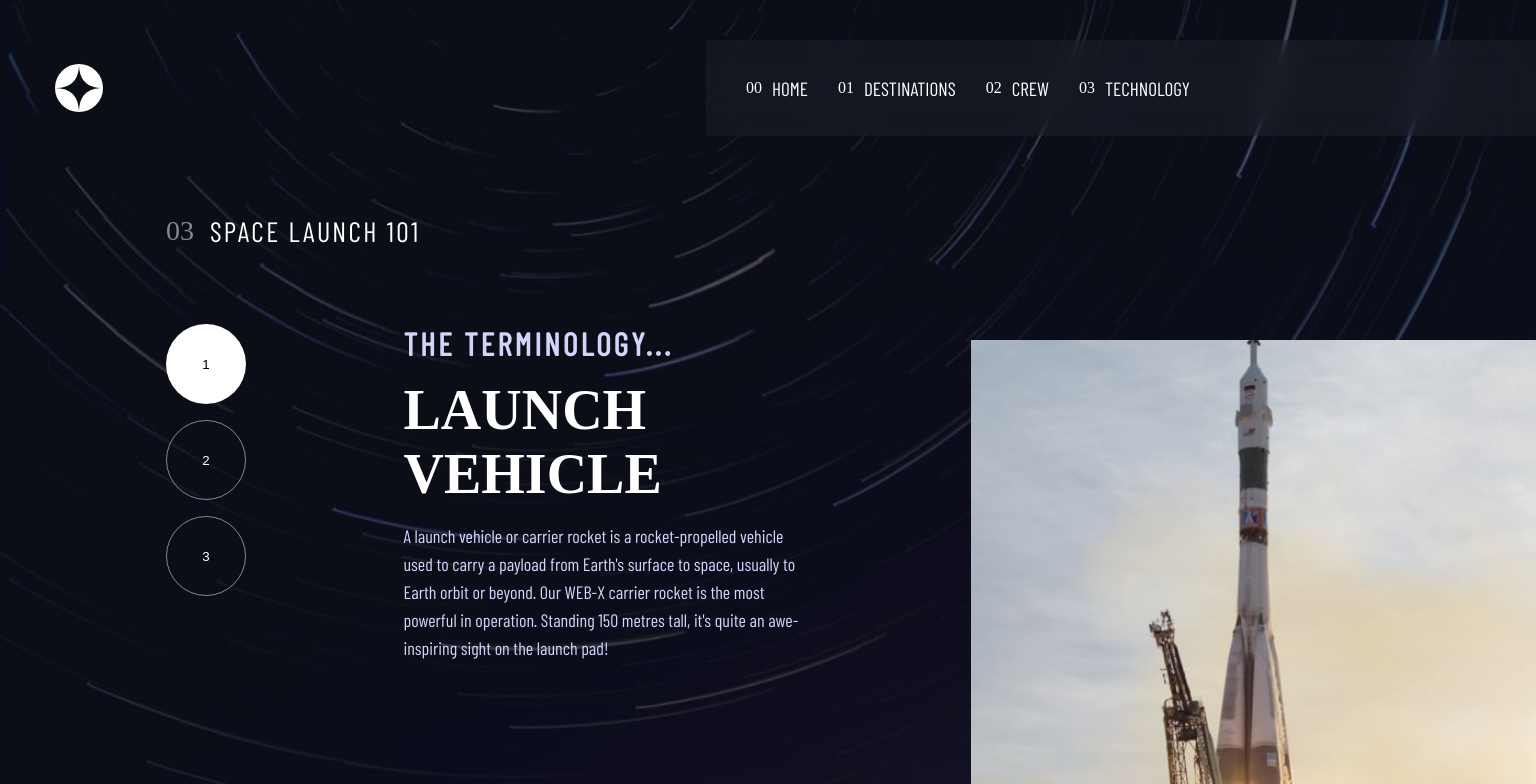
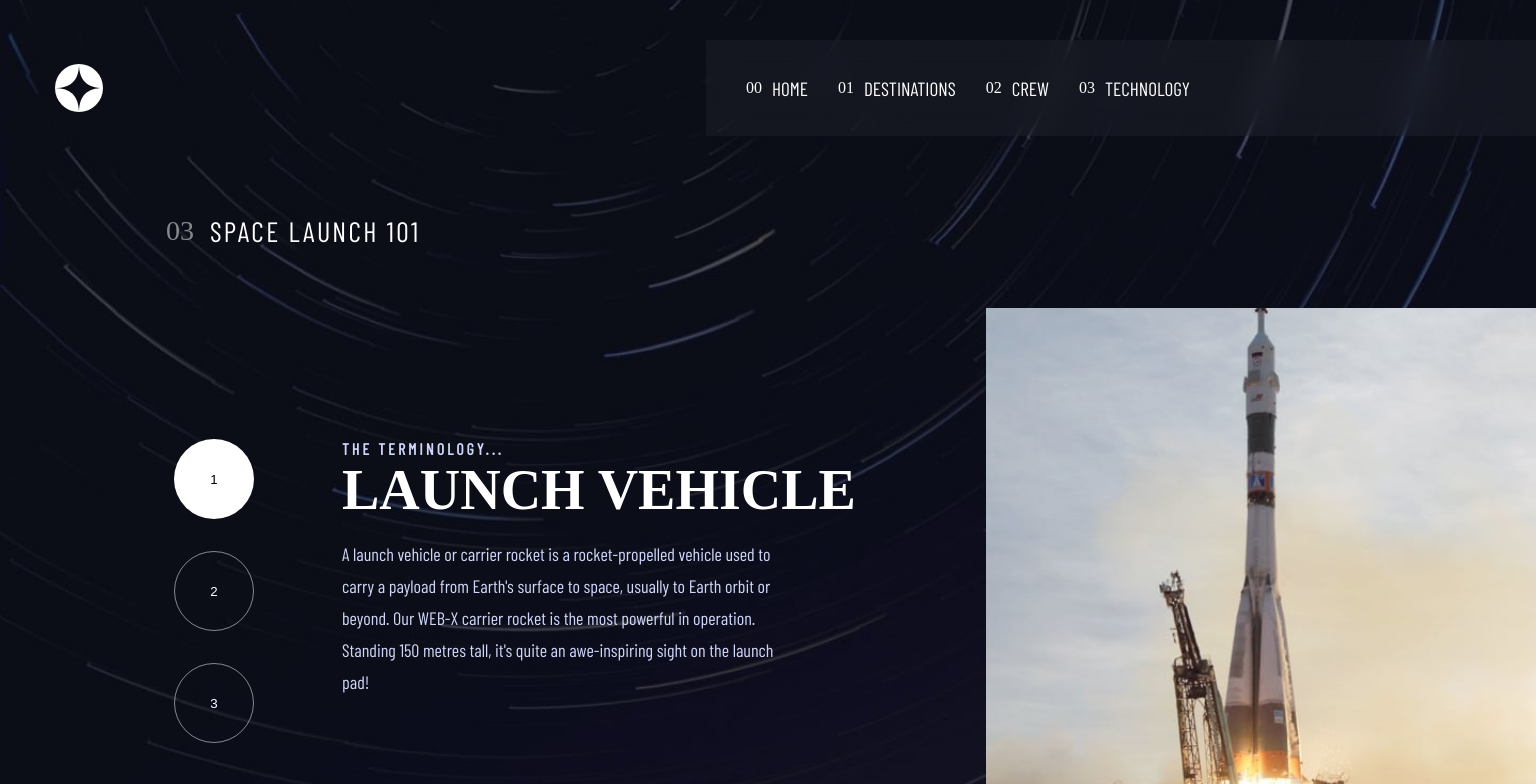
Before and after one commit to UmbraPulsar/space-travel, a Next.js app: page /technology in a window 1536 px wide. Shown: the top 784 px of the page. Built offline with nearby package versions, Linux system fonts and the light colour scheme; a web font is replaced by a local one.

Commit message:
finished technologies page

```diff
--- a/pages/technology.js
+++ b/pages/technology.js
@@ -34,6 +34,7 @@ function technology({ techs }) {
 			<AdventureStage number='03' text='Space Launch 101' />
 			<div className={styles.FlexWrapper}>
 				<TechImage images={techs[active].images} />
+				<div className={styles.TechTextContentContainer}>
 					<div className={styles.TechSelectionListContainer}>
 						<ul className={styles.TechSelectionList}>
 							{techs.map((item, index) => {
@@ -41,6 +42,9 @@ function technology({ techs }) {
 									return (
 										<li key={index}>
 											<button
+												onClick={() => {
+													setActive(index);
+												}}
 												className={`${styles.SelectionButton} ${styles.active}`}>
 												{index + 1}
 											</button>
@@ -50,6 +54,9 @@ function technology({ techs }) {
 									return (
 										<li key={index}>
 											<button
+												onClick={() => {
+													setActive(index);
+												}}
 												className={`${styles.SelectionButton}`}>
 												{index + 1}
 											</button>
@@ -59,12 +66,11 @@ function technology({ techs }) {
 							})}
 						</ul>
 					</div>
-				<div className={styles.TechTextContentContainer}>
-					<div className={styles.TechTextContentTitle}>
+					<div className={styles.TechTextWrapper}>
 						<Heading42 text='The Terminology...' />
 						<Heading3 text={techs[active].name} />
+						<Paragraph text={techs[active].description} />
 					</div>
-					<Paragraph text={techs[active].description} />
 				</div>
 			</div>
 		</div>
--- a/styles/Tech.module.scss
+++ b/styles/Tech.module.scss
@@ -10,33 +10,34 @@
 		background-image: url('/assets/technology/background-technology-tablet.jpg');
 	}
 	@media screen and (min-width: 1400px) {
-		padding-top: 40px;
+		padding: 40px 0;
 		background-image: url('/assets/technology/background-technology-desktop.jpg');
 	}
 }
 
-.FlexWrapper {
-	display: flex;
-	flex-direction: column;
-	@media screen and (min-width: 1400px) {
-		flex-direction: row;
-		justify-content: space-between;
-		margin-left: 166px;
-	}
-}
 .TechImageContainer {
 	margin: 32px 0;
-	@media screen and (min-width: 1400px) {
+	@media screen and (min-width: 1000px) {
 		order: 2;
+		margin: 0;
 	}
 }
 .TechImage {
 	min-width: 100%;
+	@media screen and (min-width: 1000px) {
+		max-width: 550px;
+	}
 }
 .TechSelectionListContainer {
-	margin: 16px 0;
+	margin-bottom: 32px;
+	@media screen and (min-width: 1000px) {
+		margin: 0;
+		margin-right: 40px;
+	}
+	@media screen and (min-width: 1400px) {
+		margin-right: 80px;
+	}
 }
-
 .TechSelectionList {
 	display: flex;
 	align-items: center;
@@ -45,13 +46,15 @@
 	& > * {
 		margin: 0 8px;
 	}
+	@media screen and (min-width: 1000px) {
+		flex-direction: column;
+		& > :nth-child(2) {
+			margin: 16px 0;
+		}
+	}
 	@media screen and (min-width: 1400px) {
-		min-height: 100%;
-		flex-direction: column;
-		justify-content: start;
-		& > * {
-			margin: 0;
-			margin-bottom: 16px;
+		& > :nth-child(2) {
+			margin: 32px 0;
 		}
 	}
 }
@@ -77,22 +80,36 @@
 }
 
 .TechTextContentContainer {
-	max-width: 458px;
-	margin: auto;
-	margin-bottom: 100px;
+	align-self: center;
+	max-width: 375px;
 	padding: 0 24px;
 	color: white;
 	text-align: center;
-	& > * {
-		margin-top: 16px;
+	@media screen and (min-width: 810px) {
+		max-width: 600px;
+		margin-left: 24px;
+	}
+	@media screen and (min-width: 1000px) {
+		display: flex;
+		max-width: 100%;
+		padding: 0;
+		text-align: left;
+		& > div:nth-child(2) > p {
+			margin-top: 16px;
+			max-width: 444px;
+		}
 	}
 	@media screen and (min-width: 1400px) {
-		margin: 0;
-		text-align: left;
+		margin-left: 166px;
 	}
 }
-.TechTextContentTitle {
-	& > * {
-		margin-top: 16px;
+
+.FlexWrapper {
+	display: flex;
+	flex-direction: column;
+	@media screen and (min-width: 1000px) {
+		flex-direction: row;
+		justify-content: space-between;
+		align-items: center;
 	}
 }
--- a/styles/Typo.module.scss
+++ b/styles/Typo.module.scss
@@ -41,9 +41,6 @@
 	@media screen and (min-width: 810px) {
 		font-size: 1rem;
 	}
-	@media screen and (min-width: 1400px) {
-		font-size: 2rem;
-	}
 }
 .Heading5 {
 	font-family: 'Barlow Condensed', sans-serif;
@@ -81,4 +78,7 @@
 		font-size: 18px;
 		line-height: 28px;
 	}
+	@media screen and (min-width: 1000px) {
+		line-height: 32px;
+	}
 }
```
Lines whose indentation alone changed are shown as unchanged.
